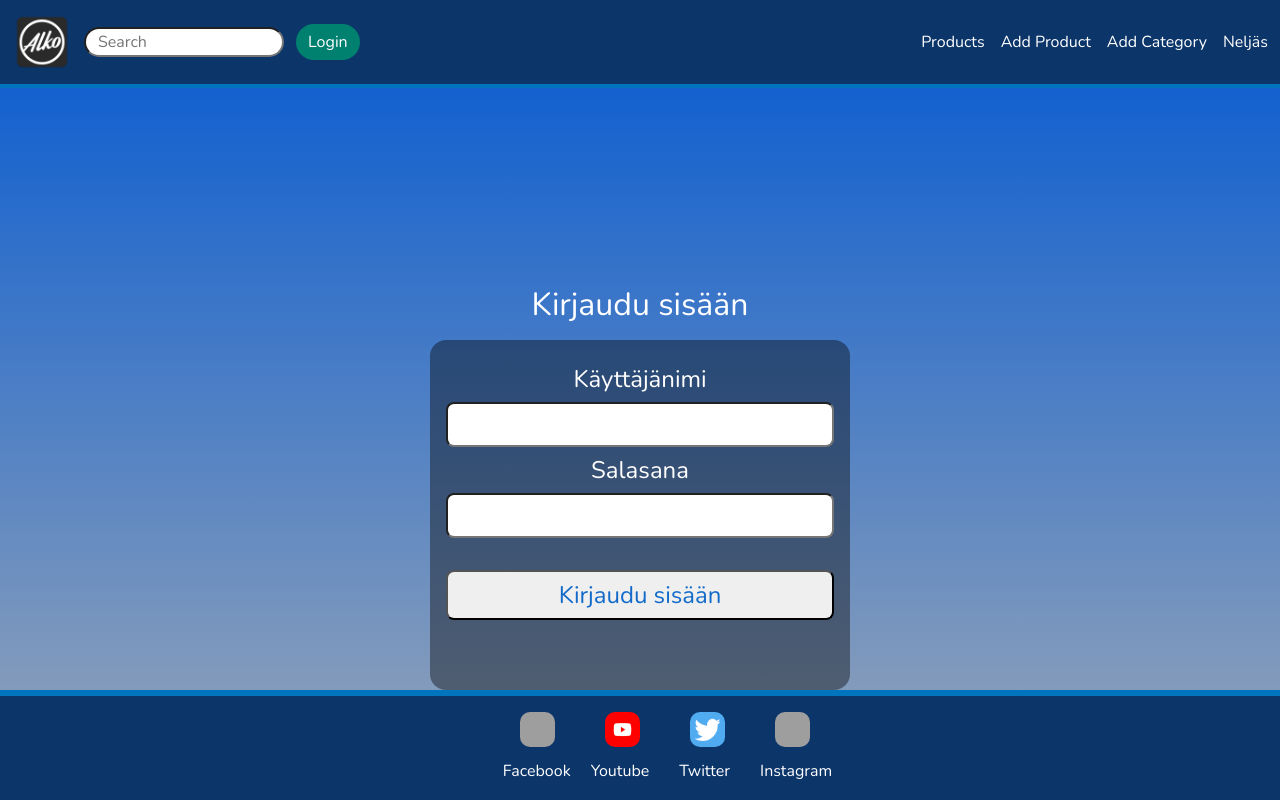
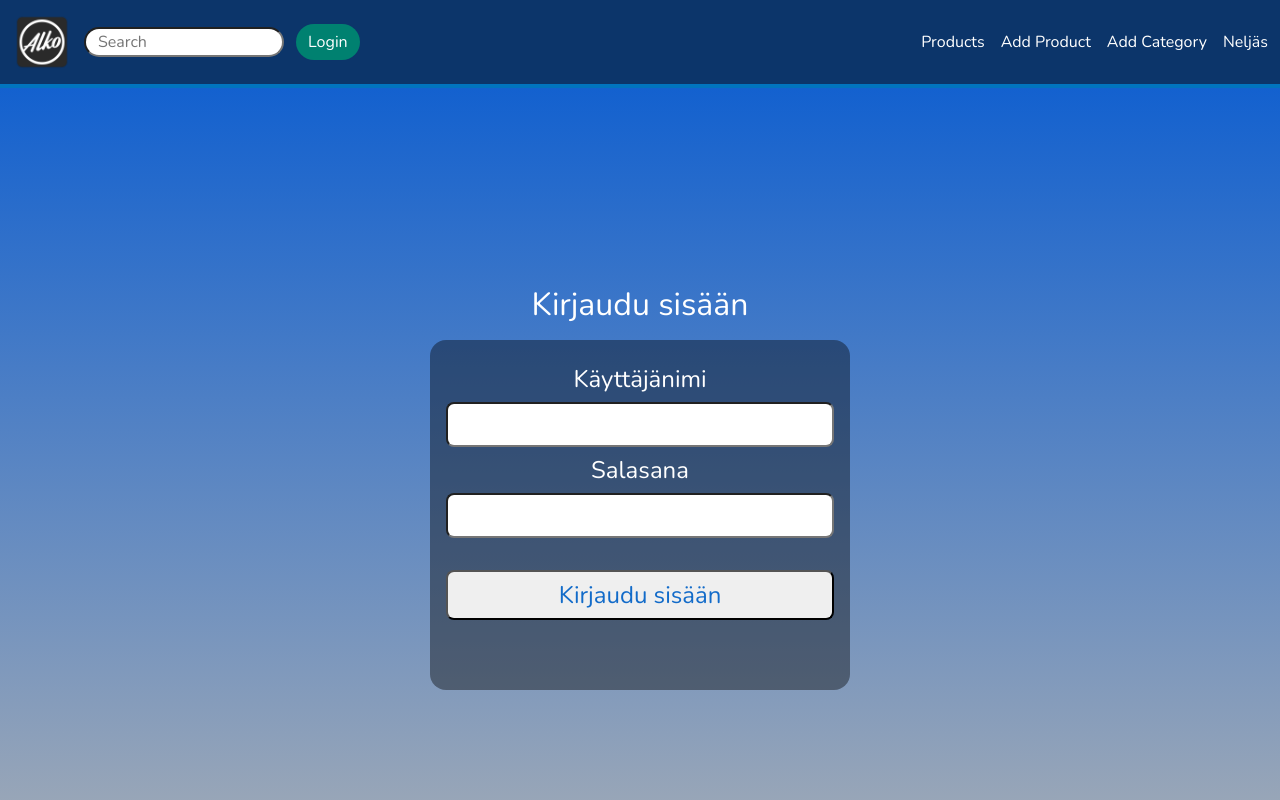
Before and after one commit to JaniLeskela/Verkkopalveluprojekti, a React (Create React App) app: page /login in a window 1280 px wide. Shown: the top 800 px of the page. Built offline with nearby package versions, Linux system fonts and the light colour scheme; no server answers; grey boxes are pictures that could not be loaded; the HTML template or start-up script is replaced by a standard one.

Commit message:
tiedostojen siistiminen, uudelleennimeäminen ja tyylittelyä

```diff
--- a/src/App.css
+++ b/src/App.css
@@ -1,9 +1,9 @@
 :root {
     --main-bg-color: #0C356A;
     --secondary-color: #0174BE;
+    flex-direction: column;
 }
 .App {
-
     flex-direction: column;
     height: 100vh;
     background-color: white;
--- a/src/App.js
+++ b/src/App.js
@@ -4,14 +4,13 @@ import {Routes, Route } from 'react-router-dom'
 import {useState, useEffect} from 'react'
 import Footer from './components/footer/Footer';
 import View from './components/View';
-
 import AddProducts from './components/addcategoryproducts/AddProducts';
 import AddCategories from './components/addcategoryproducts/AddCategories';
 import Register from './components/register/register'
 import Login from './components/login/login'
 import axios from 'axios'
-import TuoteMap from './components/tuotemap/tuotemap';
-import Tuotesivu1 from './components/tuotesivu1';
+import TuoteMap from './components/tuotemap';
+
 
 function App() {
   const [products, setProducts] = useState([])
--- a/src/components/View.js
+++ b/src/components/View.js
@@ -1,10 +1,10 @@
 
 import kalja from '../assets/beer-banner.jpg'
 
-import Tuote1 from '../components/tuote/tuote1';
+import Tuote from '../components/tuote/tuote';
 import Suositut from '../components/suositut/suositut';
 //import tuotteet from '../components/data/tuotedb';
-import Tuotesivu1 from '../components/tuotesivu1';
+import Tuotesivu from '../components/tuotesivu';
 
 
 
@@ -28,7 +28,7 @@ function Tuotteet(props) {
 
     return tuote.map(
       ({image, productName, arvostelut, category, price, koko, star}) => (
-        <Tuote1
+        <Tuote
         kuva={image}
         nimi = {productName}
         star={star}
@@ -47,7 +47,7 @@ function Tuotteet(props) {
       <>
       <Banner/>
         <Suositut/>
-        <Tuotesivu1 result={result}/>
+        <Tuotesivu result={result}/>
 
 
 
--- a/src/components/addcategoryproducts/AddProducts.css
+++ b/src/components/addcategoryproducts/AddProducts.css
@@ -8,7 +8,8 @@
 .preview {
     max-width: 900px;
     width: 100%;
-    border: 1px solid purple;
+    border: 4px solid #2f6af5;
+    border-radius: 10px;
     height: 100%;
     max-height: 600px;
     overflow: auto;
--- a/src/components/addcategoryproducts/AddProducts.js
+++ b/src/components/addcategoryproducts/AddProducts.js
@@ -54,9 +54,11 @@ const ProductForm = ({ submitProducts }) => {
 
 export const ListHeaders = ({headers}) => (
     <div className='productItem'>
+
         <button className='productListBtn' style={{visibility: 'hidden'}}>Delete</button>
         {headers.map(n =>
             <h4 key={n}>{n}</h4>
+
         )}
     </div>
 )
--- a/src/components/footer/Footer.css
+++ b/src/components/footer/Footer.css
@@ -2,18 +2,16 @@
 
 .footer {
     margin-top: auto;
-    height: 110px;
-    display: flex;
+    height: 120px;
+    display: block;
     flex-direction: column;
     gap: 12px;
     padding: 16px 0 0 0;
     background-color: var(--main-bg-color);
     border-top: 6px solid var(--secondary-color);
-    position: fixed;
     left:0;
     bottom:0;
     right:0;
-
 }
 img {
     height: 35px;
--- a/src/components/tuote/tuote1.js
+++ b/src/components/tuote/tuote.js
@@ -1,4 +1,4 @@
-import "./tuote1.css"
+import "./tuote.css"
 
 
 import {FaCartPlus} from "react-icons/fa" //npm i react-icons
@@ -32,7 +32,7 @@ import {FaCartPlus} from "react-icons/fa" //npm i react-icons
 
     </div>
       </section>*/
-const Tuote1 = ({kuva, nimi, star, hinta,arvostelut, koko }) => {
+const Tuote = ({kuva, nimi, star, hinta,arvostelut, koko }) => {
 
 
   return (
@@ -85,4 +85,4 @@ const Tuote1 = ({kuva, nimi, star, hinta,arvostelut, koko }) => {
   );
 };
 
-  export default Tuote1;
+  export default Tuote;
--- a/src/components/tuotemap/tuotemap.js
+++ b/src/components/tuotemap.js
@@ -1,12 +1,12 @@
 
-import Tuotesivu1 from "../tuotesivu1";
-import Suositut from "../suositut/suositut"
-import Tuote1 from "../tuote/tuote1";
-import Sidebar from "../sidebar/sidebar";
+import Tuotesivu from "./tuotesivu";
+import Suositut from "./suositut/suositut"
+import Tuote from "./tuote/tuote";
+import Sidebar from "./sidebar/sidebar";
 import { useState } from "react";
 
         //------Database-----------
-import tuotteet from "../data/tuotedb"
+import tuotteet from "./data/tuotedb"
 
 
 function TuoteMap() {
@@ -56,7 +56,7 @@ function TuoteMap() {
 
     return filteredTuotteet.map(
       ({kuva, nimi, arvostelut, kategoria, hinta, koko, star}) => (
-        <Tuote1
+        <Tuote
         kuva={kuva}
         nimi = {nimi}
         hinta={hinta}
@@ -82,7 +82,7 @@ function TuoteMap() {
       <Sidebar handleChange={handleChange}/>
        <Suositut handleClick={handleClick}/>
 
-        <Tuotesivu1 result={result}/>
+        <Tuotesivu result={result}/>
         </>
       );
   }
--- a/src/components/tuotesivu1.css
+++ b/src/components/tuotesivu.css
@@ -4,6 +4,7 @@
     margin-left: 25rem;
     margin-top: 2rem;
     z-index: -2;
+    margin-bottom: 160px;
 
 
 }
--- a/src/components/tuotesivu1.js
+++ b/src/components/tuotesivu.js
@@ -1,4 +1,4 @@
-import "./tuotesivu1.css"
+import "./tuotesivu.css"
 
 
 
```
Also changed, not shown: src/components/tuote/tuote.css (renamed from src/components/tuote/tuote1.css).
